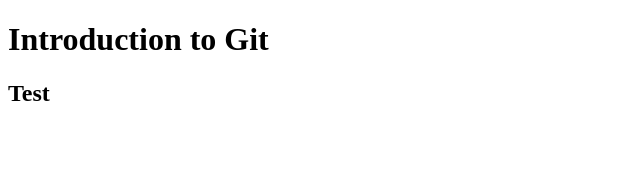
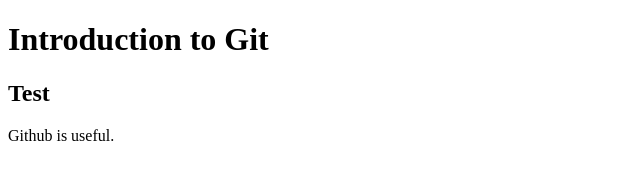
Before and after one commit to yfeng04/GithubDemo, a plain HTML site: page index.html in a window 1280 px wide. Shown: the whole page, without its empty margins (0-640 px from the left). Drawn offline with Linux system fonts and the light colour scheme.

Commit message:
index modified on new branch

```diff
--- a/index.html
+++ b/index.html
@@ -9,6 +9,7 @@
 <body>
     <h1>Introduction to Git</h1>
     <h2>Test</h2>
+    <p>Github is useful.</p>
 
 </body>
 </html>
```
